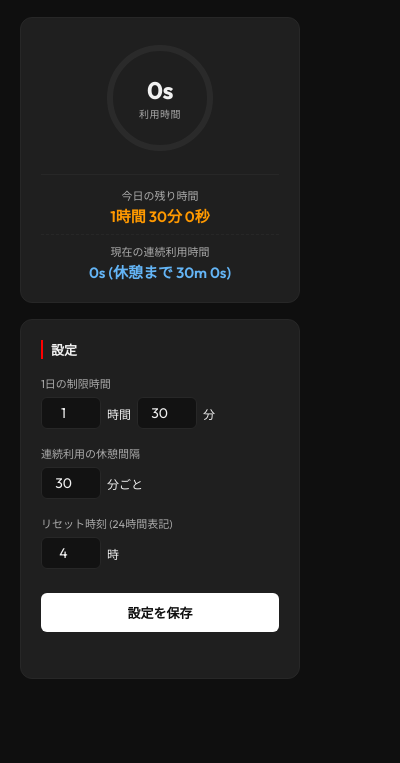
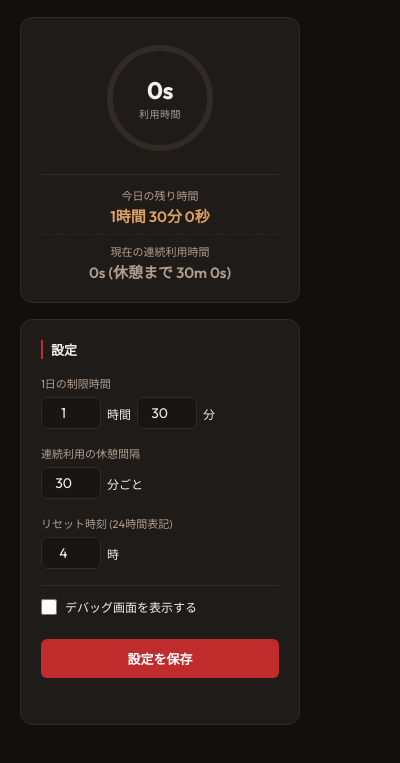
Before and after one commit to faruryo/youtube-break-reminder, a browser extension: page popup.html in a window 400 px wide. Shown: the part 55-818 px from the top of the page. Drawn offline with Linux system fonts and the light colour scheme.

Commit message:
feat: デバッグ表示ON/OFF機能の追加と落ち着いたコーヒー＆YouTubeテーマへのデザイン統一

```diff
--- a/content.css
+++ b/content.css
@@ -1,6 +1,15 @@
 /* YouTube Break Reminder Content Script Overlay Styles */
 
 @import url('https://fonts.googleapis.com/css2?family=Outfit:wght@400;600;700&display=swap');
+
+:root {
+  --bg-primary: #12100f;      /* 極暗ローストブラウン */
+  --bg-secondary: #1e1b18;    /* ダークモカ */
+  --border-color: #312a25;    /* ローストブラウンの境界線 */
+  --text-primary: #f5f0eb;    /* クリーミーホワイト */
+  --text-secondary: #b09e90;  /* ラテベージュ */
+  --accent-color: #c02c2c;    /* 落ち着いたYouTubeレッド */
+}
 
 #yt-break-reminder-block-overlay,
 #yt-break-reminder-break-overlay {
@@ -9,7 +18,7 @@
   left: 0;
   width: 100vw;
   height: 100vh;
-  background: rgba(15, 15, 15, 0.85); /* ダークな背景 */
+  background: rgba(18, 16, 15, 0.85); /* エスプレッソ色のダークな背景 */
   backdrop-filter: blur(20px); /* 綺麗なぼかし（グラスモルフィズム） */
   -webkit-backdrop-filter: blur(20px);
   z-index: 2147483647; /* 最前面に配置（全画面表示の動画やUIをも超える） */
@@ -17,7 +26,7 @@
   justify-content: center;
   align-items: center;
   font-family: 'Outfit', -apple-system, BlinkMacSystemFont, "Segoe UI", Roboto, Helvetica, Arial, sans-serif;
-  color: #f1f1f1;
+  color: var(--text-primary);
   animation: ybr-fade-in 0.4s cubic-bezier(0.16, 1, 0.3, 1) forwards;
 }
 
@@ -32,15 +41,15 @@
 }
 
 .ybr-card {
-  background: rgba(30, 30, 30, 0.65);
-  border: 1px solid rgba(255, 255, 255, 0.08);
+  background: rgba(30, 27, 24, 0.7);
+  border: 1px solid rgba(176, 158, 144, 0.15);
   border-radius: 24px;
   padding: 48px;
   width: 90%;
   max-width: 480px;
   text-align: center;
-  box-shadow: 0 20px 40px rgba(0, 0, 0, 0.4),
-              inset 0 1px 0 rgba(255, 255, 255, 0.1);
+  box-shadow: 0 20px 40px rgba(0, 0, 0, 0.5),
+              inset 0 1px 0 rgba(255, 255, 255, 0.05);
   animation: ybr-scale-up 0.5s cubic-bezier(0.34, 1.56, 0.64, 1) forwards;
 }
 
@@ -75,21 +84,19 @@
   font-size: 28px;
   font-weight: 700;
   margin: 0 0 16px 0;
-  background: linear-gradient(135deg, #ffffff 0%, #a5a5a5 100%);
-  -webkit-background-clip: text;
-  -webkit-text-fill-color: transparent;
+  color: var(--text-primary);
 }
 
 .ybr-card p {
   font-size: 16px;
   line-height: 1.6;
-  color: #cccccc;
+  color: var(--text-secondary);
   margin: 0 0 12px 0;
 }
 
 .ybr-card .ybr-subtext {
   font-size: 14px;
-  color: #888888;
+  color: #8c7e74; /* 落ち着いたダークベージュ */
   margin-top: 16px;
   margin-bottom: 0;
 }
@@ -104,24 +111,27 @@
   border-radius: 14px;
   border: none;
   cursor: not-allowed;
-  background: rgba(255, 255, 255, 0.1);
-  color: #777777;
+  background: rgba(176, 158, 144, 0.08); /* 落ち着いたモカ調の無効化カラー */
+  color: #6d5d54;
   transition: all 0.3s cubic-bezier(0.16, 1, 0.3, 1);
   width: 100%;
 }
 
 #ybr-resume-btn.active {
   cursor: pointer;
-  background: linear-gradient(135deg, #ff4e50 0%, #f9d423 100%); /* 美しいグラデーション */
-  color: #0f0f0f;
-  box-shadow: 0 4px 15px rgba(255, 78, 80, 0.3);
+  background: var(--accent-color);
+  color: #ffffff;
+  box-shadow: 0 4px 15px rgba(192, 44, 44, 0.3);
 }
 
 #ybr-resume-btn.active:hover {
+  background: #a02020;
   transform: translateY(-2px);
-  box-shadow: 0 6px 20px rgba(255, 78, 80, 0.5);
+  box-shadow: 0 6px 20px rgba(192, 44, 44, 0.45);
 }
 
 #ybr-resume-btn.active:active {
+  background: #801818;
   transform: translateY(0);
+  box-shadow: 0 4px 10px rgba(192, 44, 44, 0.3);
 }
--- a/popup.css
+++ b/popup.css
@@ -3,13 +3,13 @@
 @import url('https://fonts.googleapis.com/css2?family=Outfit:wght@400;500;600;700&display=swap');
 
 :root {
-  --bg-primary: #0f0f0f;      /* YouTube公式のダークモードに近い黒 */
-  --bg-secondary: #1f1f1f;    /* カードの背景 */
-  --border-color: #272727;    /* 境界線 */
-  --text-primary: #f1f1f1;    /* 主要テキスト */
-  --text-secondary: #aaaaaa;  /* サブテキスト */
-  --accent-color: #ff0000;    /* YouTube Red */
-  --input-bg: #121212;
+  --bg-primary: #12100f;      /* エスプレッソ風の極暗いブラウニッシュブラック */
+  --bg-secondary: #1e1b18;    /* 深みのあるモカブラウン */
+  --border-color: #312a25;    /* 落ち着いたローストブラウンの境界線 */
+  --text-primary: #f5f0eb;    /* 温かみのあるクリーミーホワイト */
+  --text-secondary: #b09e90;  /* ミルク感のあるラテベージュ */
+  --accent-color: #c02c2c;    /* コーヒーの暖かみと調和する、少し落ち着いたYouTubeレッド */
+  --input-bg: #181513;
 }
 
 * {
@@ -194,30 +194,31 @@ header h1 {
 .save-btn {
   width: 100%;
   padding: 10px;
-  background: #ffffff;
-  color: #0f0f0f;
+  background: var(--accent-color);
+  color: #ffffff;
   border: none;
   border-radius: 6px;
   font-family: inherit;
   font-size: 13px;
   font-weight: 600;
   cursor: pointer;
-  transition: background-color 0.2s ease;
+  transition: background-color 0.2s ease, transform 0.1s ease;
   margin-top: 8px;
 }
 
 .save-btn:hover {
-  background: #e5e5e5;
+  background: #a02020;
 }
 
 .save-btn:active {
-  background: #cccccc;
+  background: #801818;
+  transform: scale(0.98);
 }
 
 .save-status {
   text-align: center;
   font-size: 11px;
-  color: #2ba640; /* 落ち着いた緑 */
+  color: #5d8c67; /* 落ち着いた抹茶グリーン */
   margin-top: 10px;
   opacity: 0;
   transition: opacity 0.2s ease;
@@ -226,3 +227,28 @@ header h1 {
 .save-status.show {
   opacity: 1;
 }
+
+/* チェックボックス用スタイル */
+.checkbox-group {
+  display: flex;
+  align-items: center;
+  gap: 8px;
+  margin-top: 12px;
+  padding-top: 12px;
+  border-top: 1px solid var(--border-color);
+}
+
+.checkbox-group input[type="checkbox"] {
+  cursor: pointer;
+  width: 16px;
+  height: 16px;
+  accent-color: var(--accent-color);
+}
+
+.checkbox-group label {
+  font-size: 12px;
+  color: var(--text-primary);
+  margin-bottom: 0;
+  cursor: pointer;
+  user-select: none;
+}
--- a/popup.html
+++ b/popup.html
@@ -19,8 +19,8 @@
       <div class="stats-card">
         <div class="progress-container">
           <svg class="progress-ring" width="120" height="120">
-            <circle class="progress-ring__circle-bg" stroke="rgba(255,255,255,0.05)" stroke-width="6" fill="transparent" r="50" cx="60" cy="60"/>
-            <circle class="progress-ring__circle" stroke="#ff0000" stroke-width="6" stroke-linecap="round" fill="transparent" r="50" cx="60" cy="60"/>
+            <circle class="progress-ring__circle-bg" stroke="var(--border-color)" stroke-width="6" fill="transparent" r="50" cx="60" cy="60"/>
+            <circle class="progress-ring__circle" stroke="var(--accent-color)" stroke-width="6" stroke-linecap="round" fill="transparent" r="50" cx="60" cy="60"/>
           </svg>
           <div class="progress-text">
             <span id="current-time">0m</span>
@@ -35,7 +35,7 @@
           </div>
           <div class="time-item" style="margin-top: 8px; padding-top: 8px; border-top: 1px dashed var(--border-color);">
             <span class="time-label">現在の連続利用時間</span>
-            <span id="continuous-time" class="time-value" style="color: #64b5f6;">--s</span>
+            <span id="continuous-time" class="time-value" style="color: var(--text-secondary);">--s</span>
           </div>
         </div>
       </div>
@@ -70,6 +70,11 @@
           </div>
         </div>
 
+        <div class="form-group checkbox-group">
+          <input type="checkbox" id="debug-enabled">
+          <label for="debug-enabled">デバッグ画面を表示する</label>
+        </div>
+
         <button id="save-btn" class="save-btn">設定を保存</button>
         <div id="save-status" class="save-status">設定を保存しました</div>
       </div>
--- a/popup.js
+++ b/popup.js
@@ -17,6 +17,7 @@ document.addEventListener('DOMContentLoaded', async () => {
   const minutesInput = document.getElementById('limit-minutes');
   const breakIntervalInput = document.getElementById('break-interval');
   const resetHourInput = document.getElementById('reset-hour');
+  const debugEnabledInput = document.getElementById('debug-enabled');
 
   const saveBtn = document.getElementById('save-btn');
   const saveStatus = document.getElementById('save-status');
@@ -28,7 +29,8 @@ document.addEventListener('DOMContentLoaded', async () => {
       'limitSeconds',
       'breakIntervalSeconds',
       'continuousSeconds',
-      'resetHour'
+      'resetHour',
+      'isDebugEnabled'
     ]);
 
     const todaySeconds = data.todaySeconds || 0;
@@ -47,10 +49,10 @@ document.addEventListener('DOMContentLoaded', async () => {
     const remaining = limitSeconds - todaySeconds;
     if (remaining <= 0) {
       remainingText.textContent = '制限時間に達しました';
-      remainingText.style.color = '#ff4e50';
+      remainingText.style.color = 'var(--accent-color)';
     } else {
       remainingText.textContent = formatTimeLong(remaining);
-      remainingText.style.color = '#ff9900';
+      remainingText.style.color = '#dca163'; // 落ち着いたキャラメルカラー
     }
 
     // 連続視聴時間の更新
@@ -71,6 +73,10 @@ document.addEventListener('DOMContentLoaded', async () => {
 
     if (document.activeElement !== resetHourInput) {
       resetHourInput.value = resetHour;
+    }
+
+    if (document.activeElement !== debugEnabledInput) {
+      debugEnabledInput.checked = !!data.isDebugEnabled;
     }
   }
 
@@ -132,7 +138,8 @@ document.addEventListener('DOMContentLoaded', async () => {
     await chrome.storage.local.set({
       limitSeconds: validatedLimitSeconds,
       breakIntervalSeconds,
-      resetHour: finalResetH
+      resetHour: finalResetH,
+      isDebugEnabled: debugEnabledInput.checked
     });
 
     // バックグラウンドに設定変更を通知してバッジを更新させる
@@ -151,6 +158,13 @@ document.addEventListener('DOMContentLoaded', async () => {
     }, 2000);
   });
 
+  // デバッグチェックボックスの変更を即時保存
+  debugEnabledInput.addEventListener('change', async () => {
+    await chrome.storage.local.set({
+      isDebugEnabled: debugEnabledInput.checked
+    });
+  });
+
   // ロード時実行
   await loadStatus();
 
```
Also changed, not shown: background.js (+6 -5 lines), content.js (+22 -0 lines).
